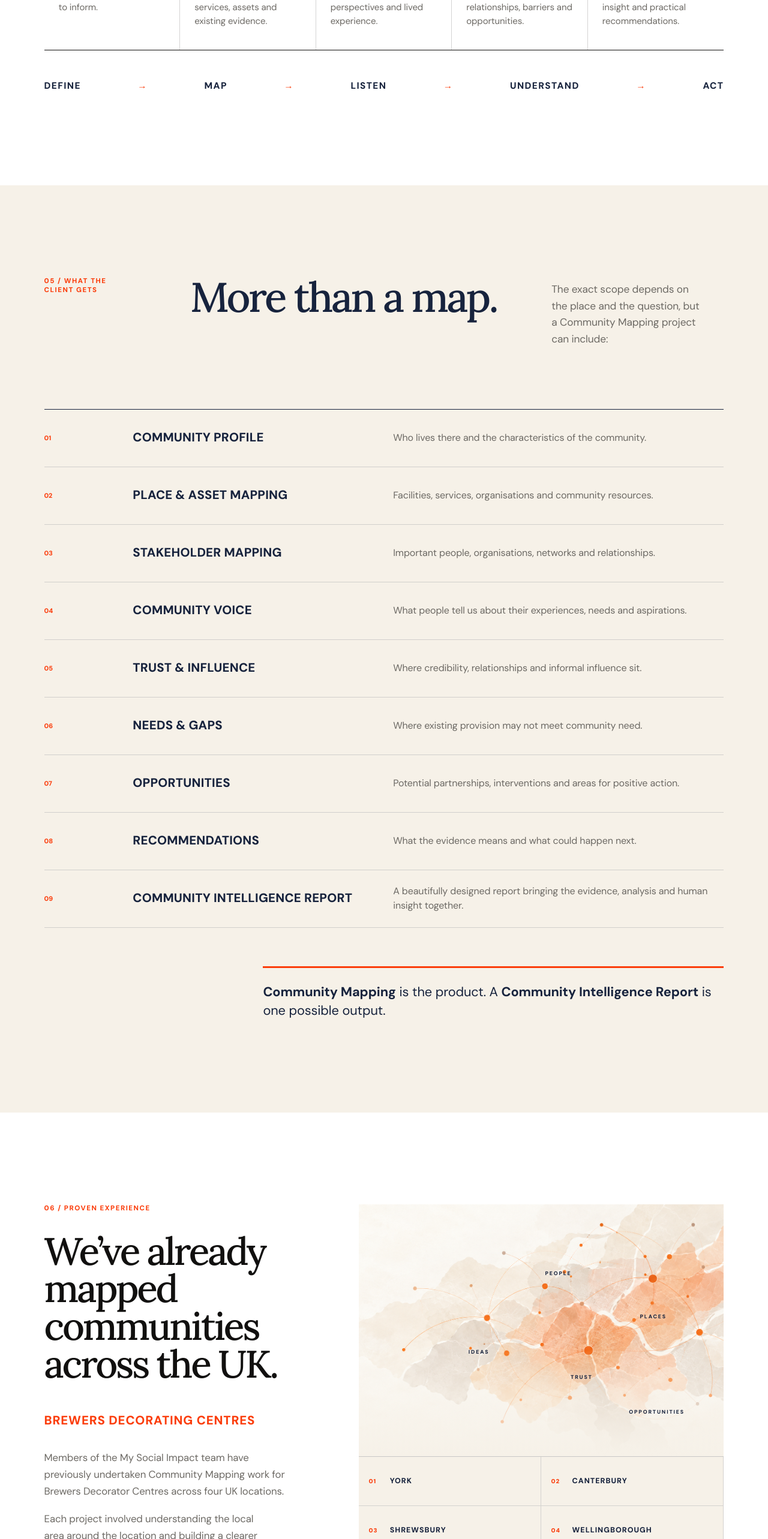
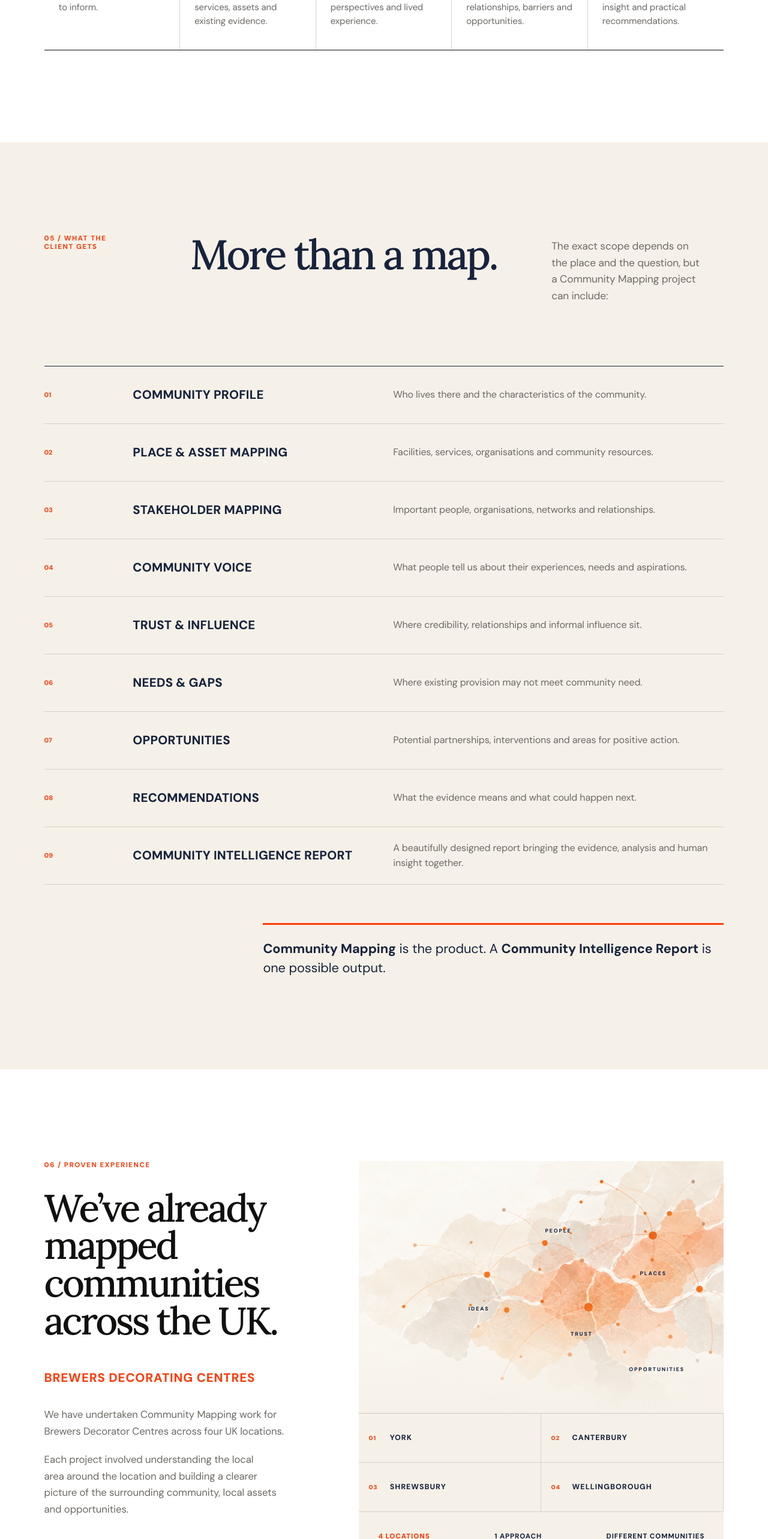
Before and after one commit to mysocialimpact/my-social-impact, a Next.js app: page /community-mapping in a window 1280 px wide. Shown: the part 5860-8426 px from the top of the page at 60% size. Built offline with nearby package versions, Linux system fonts and the light colour scheme.

Commit message:
Refine Community Mapping presentation

```diff
--- a/app/community-mapping.css
+++ b/app/community-mapping.css
@@ -119,8 +119,6 @@
 .cm-process-grid article > span { color: var(--orange); font-size: .68rem; font-weight: 800; }
 .cm-process-grid h3 { margin: auto 0 1.2rem; font-family: var(--font-sans); font-size: clamp(1.25rem, 1.7vw, 1.8rem); font-weight: 800; letter-spacing: .02em; }
 .cm-process-grid p { min-height: 8.5em; margin: 0; color: var(--muted); font-size: .94rem; line-height: 1.55; }
-.cm-process-line { margin-top: 3rem; display: flex; flex-wrap: wrap; align-items: center; justify-content: space-between; gap: 1rem; color: var(--cm-navy); font-size: clamp(.8rem, 1.2vw, 1.1rem); font-weight: 800; letter-spacing: .09em; }
-.cm-process-line b { color: var(--orange); }
 
 .cm-deliverables { padding: clamp(7rem, 12vw, 12rem) var(--cm-pad); background: var(--cm-cream); }
 .cm-deliverables > header { display: grid; grid-template-columns: minmax(150px, .3fr) minmax(360px, .9fr) minmax(260px, .48fr); gap: clamp(2rem, 5vw, 6rem); }
@@ -155,7 +153,7 @@
 .cm-audience-grid { margin-top: clamp(5rem, 8vw, 8rem); display: grid; grid-template-columns: repeat(3, 1fr); border-top: 1px solid rgba(255,255,255,.5); border-left: 1px solid rgba(255,255,255,.17); }
 .cm-audience-grid article { min-height: 300px; padding: 1.5rem; display: flex; flex-direction: column; border-right: 1px solid rgba(255,255,255,.17); border-bottom: 1px solid rgba(255,255,255,.17); }
 .cm-audience-grid article > span { color: #ff7048; font-size: .66rem; font-weight: 800; }
-.cm-audience-grid h3 { margin: auto 0 1rem; color: white; font-family: var(--font-sans); font-size: clamp(1.2rem, 1.65vw, 1.65rem); font-weight: 800; letter-spacing: .01em; }
+.cm-audience-grid h3 { margin: clamp(5rem, 7vw, 7rem) 0 1rem; color: white; font-family: var(--font-sans); font-size: clamp(1.2rem, 1.65vw, 1.65rem); font-weight: 800; letter-spacing: .01em; }
 .cm-audience-grid p { margin: 0; color: rgba(255,255,255,.67); line-height: 1.55; }
 
 .cm-impact-link { padding: clamp(7rem, 12vw, 12rem) var(--cm-pad); display: grid; grid-template-columns: 1.15fr .85fr; gap: clamp(4rem, 10vw, 12rem); background: var(--white); }
@@ -287,10 +285,6 @@
   .cm-process-grid article,
   .cm-process-grid article:nth-child(3) { min-height: 240px; border-right: 0; }
   .cm-process-grid p { min-height: 0; }
-  .cm-process-line { display: grid; grid-template-columns: 1fr auto; }
-  .cm-process-line b { text-align: right; transform: rotate(90deg); }
-  .cm-process-line b:last-of-type { display: none; }
-  .cm-process-line span:last-child { grid-column: 1; }
   .cm-deliverables-list article { grid-template-columns: 2.5rem 1fr; align-items: start; }
   .cm-deliverables-list article > div { grid-template-columns: 1fr; gap: .6rem; }
   .cm-experience-visual .cm-map { min-height: 330px; }
--- a/app/community-mapping.tsx
+++ b/app/community-mapping.tsx
@@ -160,7 +160,6 @@ export function CommunityMappingPage() {
     <section className="cm-process" id="how-it-works">
       <header data-reveal><p className="cm-section-number">04 / HOW COMMUNITY MAPPING WORKS</p><h2>From a place and a question<br />to useful understanding.</h2></header>
       <div className="cm-process-grid">{process.map(([title, copy], index) => <article key={title} data-reveal style={{ "--delay": `${index * 65}ms` } as React.CSSProperties}><span>{String(index + 1).padStart(2, "0")}</span><h3>{title}</h3><p>{copy}</p></article>)}</div>
-      <div className="cm-process-line" data-reveal><span>DEFINE</span><b>→</b><span>MAP</span><b>→</b><span>LISTEN</span><b>→</b><span>UNDERSTAND</span><b>→</b><span>ACT</span></div>
     </section>
 
     <section className="cm-deliverables" id="what-you-get">
@@ -170,7 +169,7 @@ export function CommunityMappingPage() {
     </section>
 
     <section className="cm-experience" id="experience">
-      <div className="cm-experience-copy" data-reveal><p className="cm-section-number">06 / PROVEN EXPERIENCE</p><h2>We’ve already mapped communities across the UK.</h2><p className="cm-client">BREWERS DECORATING CENTRES</p><p>Members of the My Social Impact team have previously undertaken Community Mapping work for Brewers Decorator Centres across four UK locations.</p><p>Each project involved understanding the local area around the location and building a clearer picture of the surrounding community, local assets and opportunities.</p><small>Previous work delivered by members of the My Social Impact team.</small></div>
+      <div className="cm-experience-copy" data-reveal><p className="cm-section-number">06 / PROVEN EXPERIENCE</p><h2>We’ve already mapped communities across the UK.</h2><p className="cm-client">BREWERS DECORATING CENTRES</p><p>We have undertaken Community Mapping work for Brewers Decorator Centres across four UK locations.</p><p>Each project involved understanding the local area around the location and building a clearer picture of the surrounding community, local assets and opportunities.</p></div>
       <div className="cm-experience-visual" data-reveal><MapArtwork compact /><div className="cm-location-list">{["YORK", "CANTERBURY", "SHREWSBURY", "WELLINGBOROUGH"].map((location, index) => <span key={location}><b>0{index + 1}</b>{location}</span>)}</div><div className="cm-location-statement"><strong>4 LOCATIONS</strong><span>1 APPROACH</span><span>DIFFERENT COMMUNITIES</span></div></div>
     </section>
 
--- a/app/site-shell.tsx
+++ b/app/site-shell.tsx
@@ -104,7 +104,7 @@ const products = [
     href: "/purpose-works",
   },
   {
-    name: "COMMUNITY MAPPING",
+    name: "Community Mapping",
     kicker: "People. Place. Insight.",
     logo: "/assets/community-mapping-network.png",
     logoWidth: 1672,
```
Also changed, not shown: 1 other file (tests, documents, lock files or other folders).
